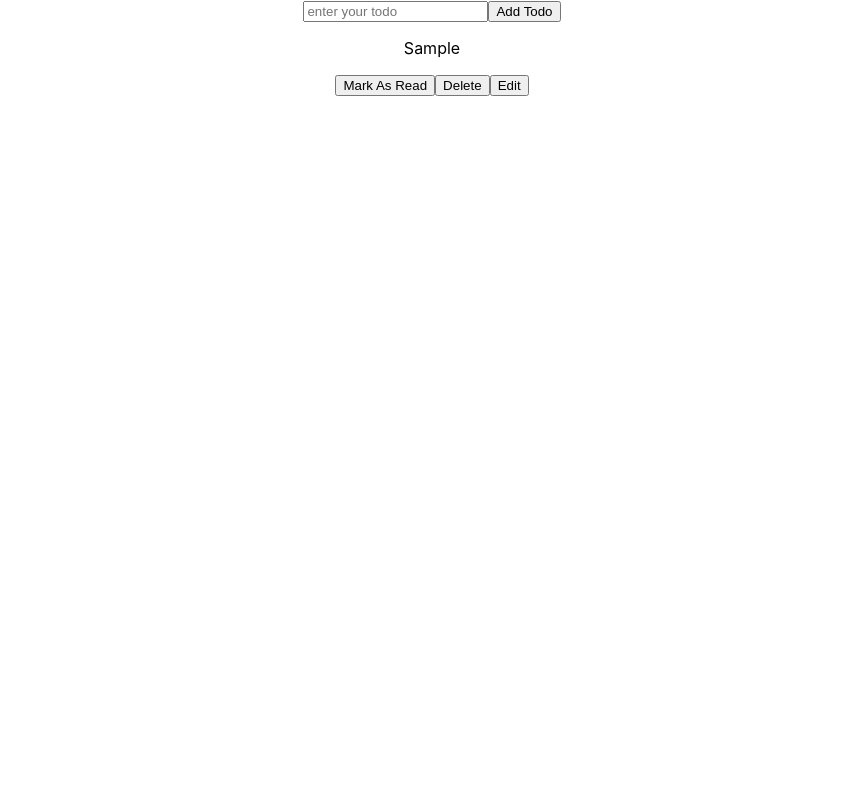
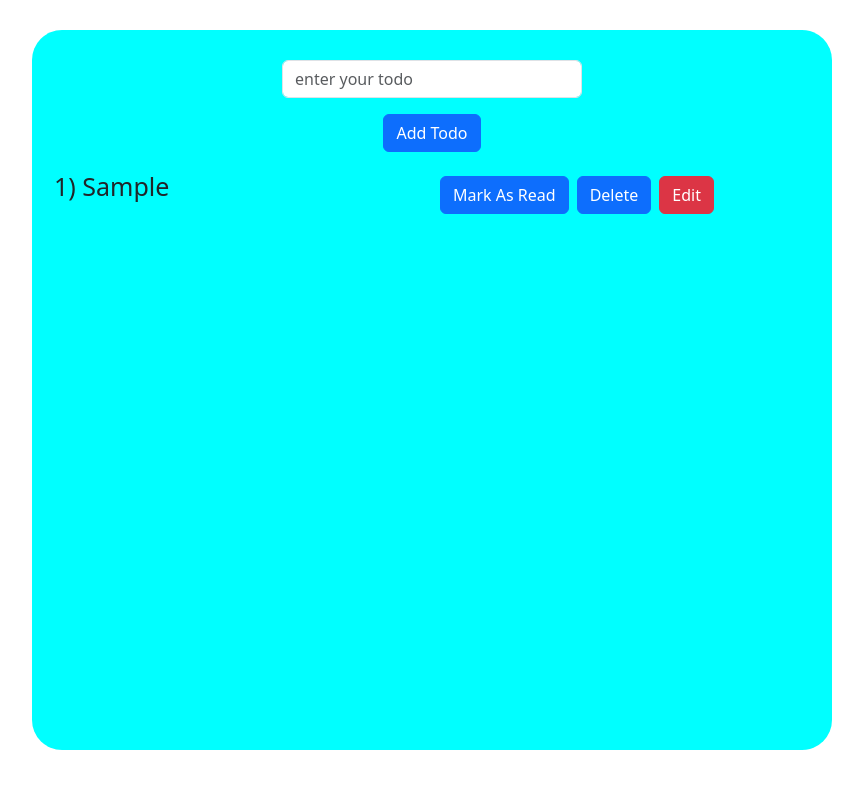
Before and after one commit to Aamir-Yousaf/my-app-todo, a React (Create React App) app: page / in a window 1280 px wide. Both pictures are taken after typing "Sample" into the empty fields and a click on the button "Add Todo". Shown: the top 788 px of the page, without its empty margins (208-1071 px from the left). Built offline with nearby package versions, Linux system fonts and the light colour scheme.

Commit message:
add reactstrap styling

```diff
--- a/package.json
+++ b/package.json
@@ -6,9 +6,11 @@
     "@testing-library/jest-dom": "^5.17.0",
     "@testing-library/react": "^13.4.0",
     "@testing-library/user-event": "^13.5.0",
+    "bootstrap": "^5.3.3",
     "react": "^18.3.1",
     "react-dom": "^18.3.1",
     "react-scripts": "5.0.1",
+    "reactstrap": "^9.2.2",
     "web-vitals": "^2.1.4"
   },
   "scripts": {
--- a/src/App.css
+++ b/src/App.css
@@ -1,12 +1,32 @@
 .App {
   text-align: center;
+  background-color: aqua;
+  max-width: 800px;
+  height: 90vh;
+  border-radius: 30px;
+  padding: 30px;
+  margin:0 auto;
+  margin-top: 30px;
 }
-
+.output{
+  font-size: 25px !important;
+}
 .App-logo {
   height: 40vmin;
   pointer-events: none;
 }
+.input-btn {
+  display: flex;
+  align-items: center;
+  justify-content: center;
+  gap: 3rem; /* Adjust as needed */
+}
 
+.todo-input{
+  max-width: 300px;
+  margin: 0 auto;
+  padding-left: 10px;
+}
 @media (prefers-reduced-motion: no-preference) {
   .App-logo {
     animation: App-logo-spin infinite 20s linear;
--- a/src/App.js
+++ b/src/App.js
@@ -1,7 +1,8 @@
 import logo from "./logo.svg";
 import "./App.css";
 import { useState } from "react";
-
+import { Button } from "reactstrap";
+import { Input } from "reactstrap";
 function App() {
   const [todoList, setTodoList] = useState([]);
   const [todo, setTodo] = useState("");
@@ -46,31 +47,60 @@ function App() {
   let newTodoLists = [...todoList];
   setTodo(newTodoLists[index].text);
   setEdit(true);
+  setIndex(index);
  }
+ const saveEdit = () =>{
+  let newTodoLists = [...todoList];
+  newTodoLists[saveIndex]={
+    ...newTodoLists[saveIndex],
+    text:todo,
+
+  };
+  setTodoList(newTodoLists);
+  setTodo("");
+  setEdit(false);
+ };
   return (
-    <div className="App">
-      <input
+    <div className="App ">
+      <Input
         type="text"
         placeholder="enter your todo"
         className="todo-input"
         onChange={handleChange}
         value={todo}
       />
-      <button onClick={handleSubmit}>{isEdit ? "Edit Todo" :"Add Todo"}
-      </button>
-      {error ? <p>Input is empty</p> : null}
+      <Button
+        className="edit-btn my-3"
+        color={isEdit ? "danger" : "primary"}
+        onClick={isEdit ? saveEdit : handleSubmit}
+      >
+        {isEdit ? "Edit Todo" : "Add Todo"}
+      </Button>
+      {error ? <p className="text-danger">Input is empty</p> : null}
       {todoList.map((item, i) => (
-        <div key={i}>
+        <div
+          key={i}
+          className="input-btn d-flex align-items-center justify-content-center gap-3 "
+        >
           <p
+            className="output col-6 d-flex align-items-center "
             style={{
               textDecoration: item.markAsRead ? "line-through" : "none",
             }}
           >
-            {item.text}
+            {`${i + 1}) ${item.text}`}
           </p>
-          <button onClick={() => handleMarkAsRead(i)}>Mark As Read</button>
-          <button onClick={() => handleDeleted(i)}>Delete</button>
-          <button onClick={() => handleEdit(i)}>Edit</button>
+          <div className="col-6 d-flex gap-2">
+            <Button color="primary" onClick={() => handleMarkAsRead(i)}>
+              Mark As Read
+            </Button>
+            <Button color="primary" onClick={() => handleDeleted(i)}>
+              Delete
+            </Button>
+            <Button color="danger" onClick={() => handleEdit(i)}>
+              Edit
+            </Button>
+          </div>
         </div>
       ))}
     </div>
--- a/src/index.js
+++ b/src/index.js
@@ -3,7 +3,7 @@ import ReactDOM from 'react-dom/client';
 import './index.css';
 import App from './App';
 import reportWebVitals from './reportWebVitals';
-
+import "bootstrap/dist/css/bootstrap.min.css";
 const root = ReactDOM.createRoot(document.getElementById('root'));
 root.render(
   <React.StrictMode>
```
Also changed, not shown: 1 other file (tests, documents, lock files or other folders).
